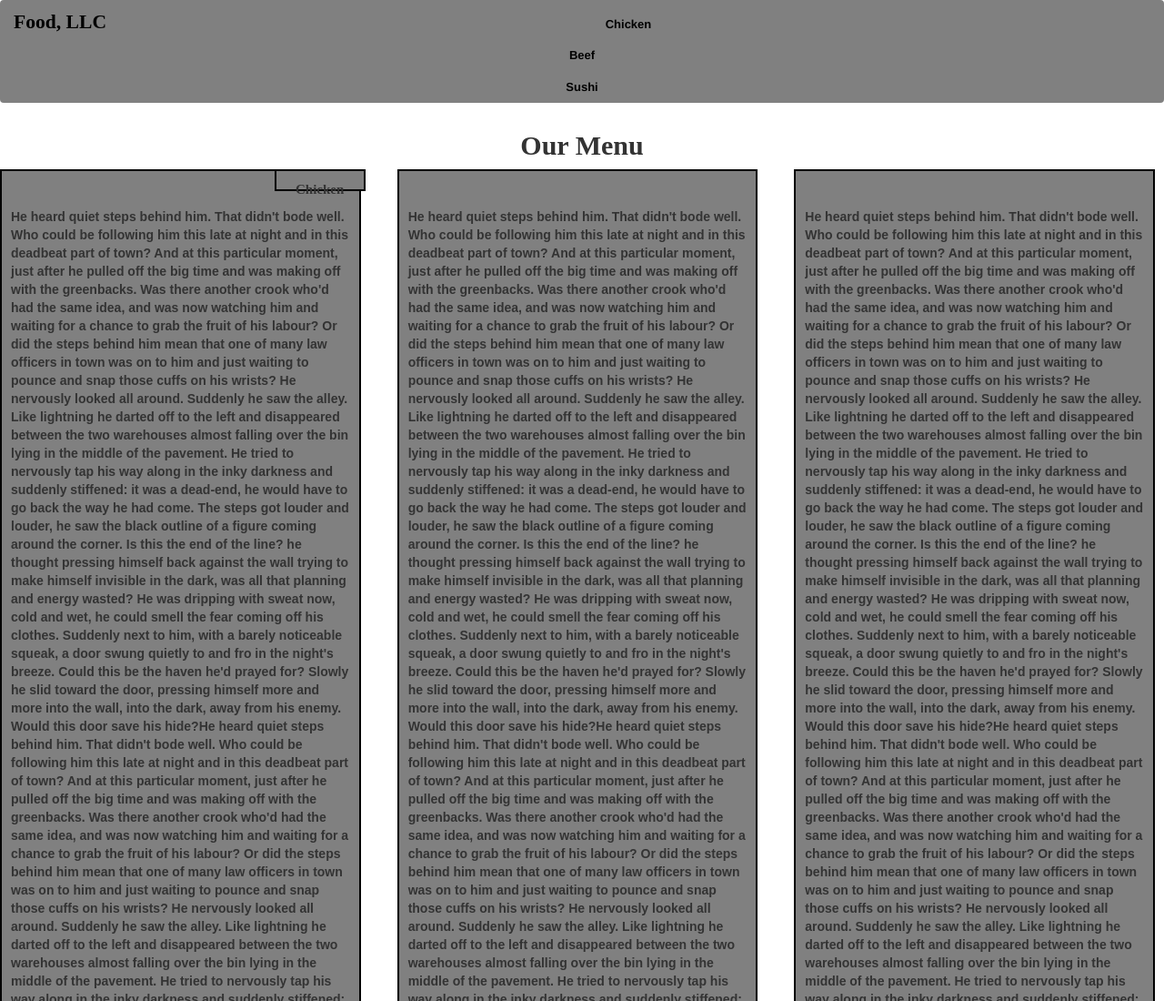
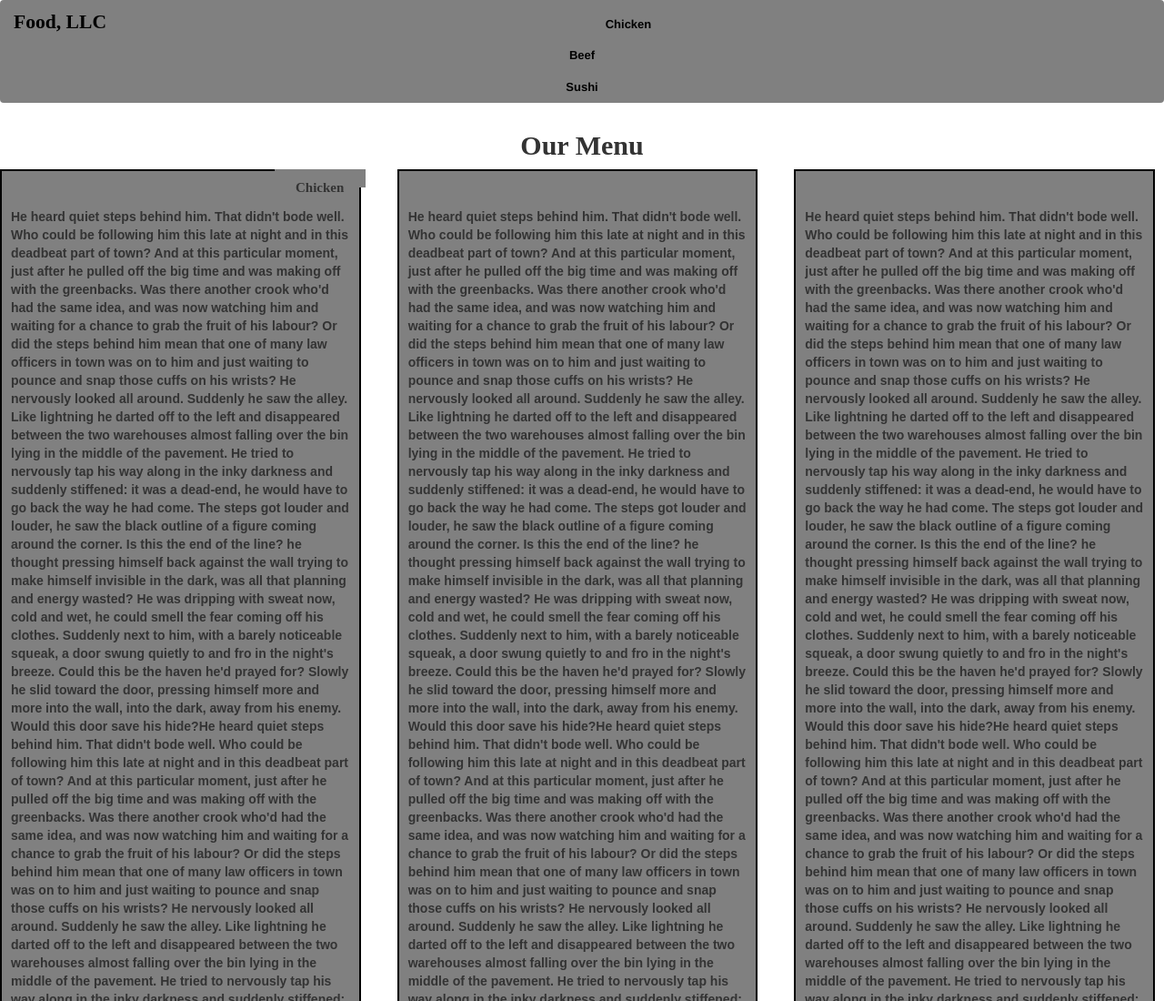
Before and after one commit to sundar14324/practice34, a plain HTML site: page index.html in a window 1280 px wide. Shown: the top 1100 px of the page at 91% size. Drawn offline with nearby package versions, Linux system fonts and the light colour scheme.

Commit message:
Update style.css

```diff
--- a/style.css
+++ b/style.css
@@ -60,6 +60,7 @@ p {
 
 
 #p1 {
+	border:hidden;
      height: 15px;
      width: 100px;
      position:absolute;
```
